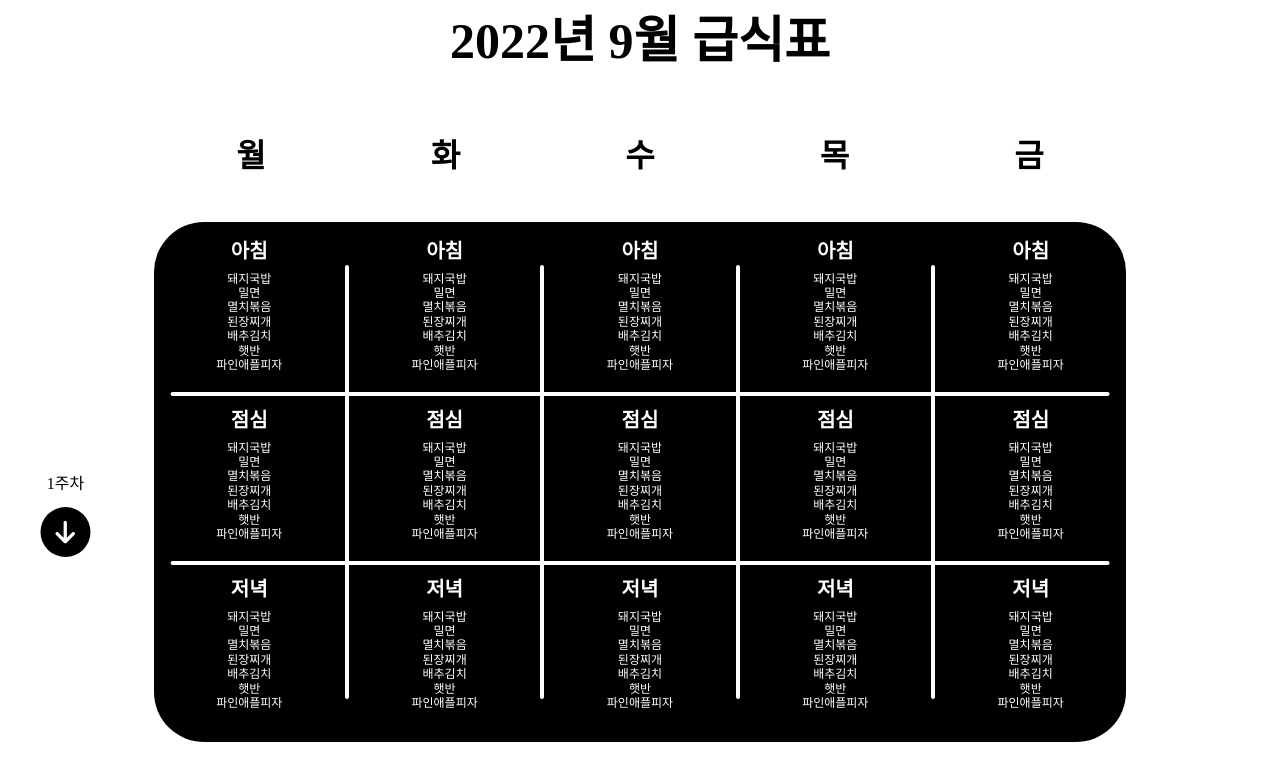
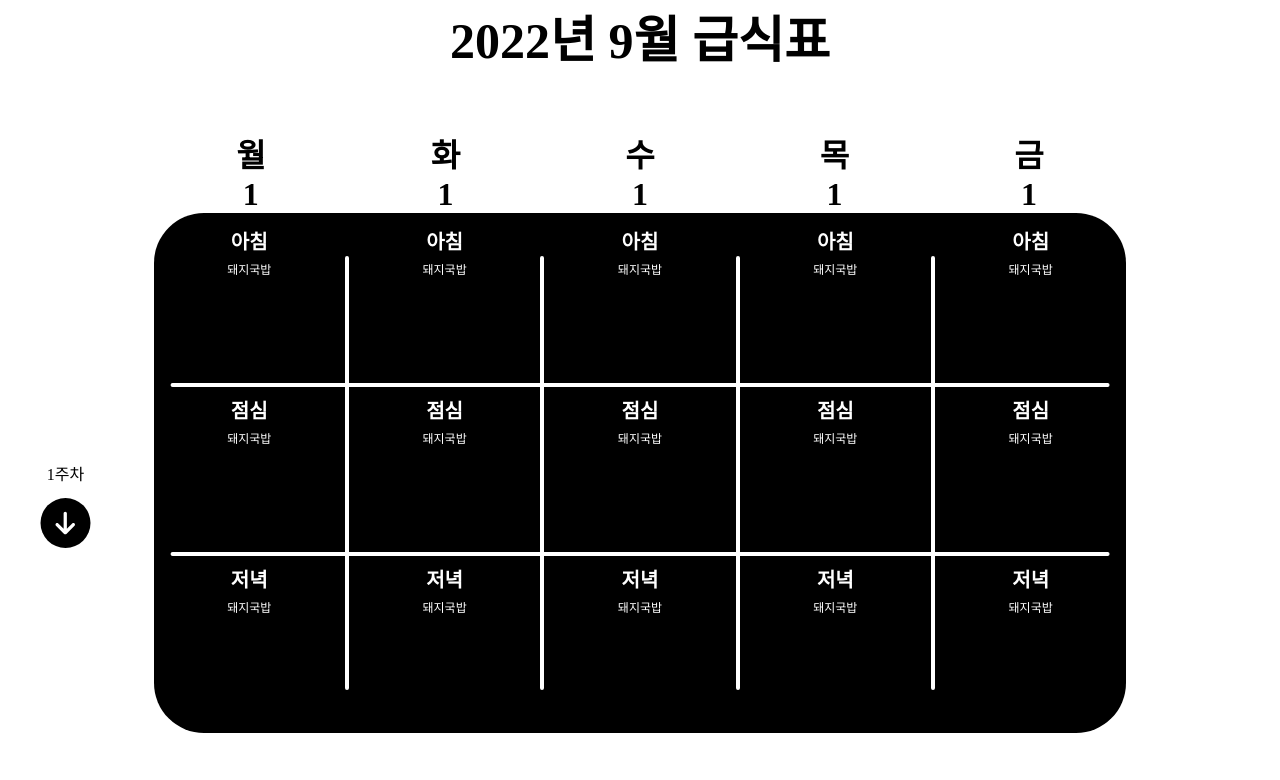
Before and after one commit to sebanimm/ber, a React (Create React App) app: page /monthlyMeal/202209 in a window 1280 px wide. Shown: the top 780 px of the page. Built offline with nearby package versions, Linux system fonts and the light colour scheme; a web font is replaced by a local one.

Commit message:
2022-09-23

```diff
--- a/package.json
+++ b/package.json
@@ -10,6 +10,7 @@
     "@testing-library/react": "^13.3.0",
     "@testing-library/user-event": "^13.5.0",
     "axios": "^0.27.2",
+    "eslint-plugin-react-hooks": "^5.0.0-next-d1bb1c586-20220922",
     "react": "^18.2.0",
     "react-dom": "^18.2.0",
     "react-router-dom": "^6.4.0",
--- a/src/components/MealTable.js
+++ b/src/components/MealTable.js
@@ -134,15 +134,19 @@ const MealTable = ({ year, month }) => {
 	const monthSWeek = nowDate.getDay();
 	const weekCount = parseInt((parseInt(lastDate) + monthSWeek - 1) / 7) + 1;
 
-	const currentMonth = [];
+	const currentDays = [];
 
-	for (let i = 0; i < lastDate; i++) {
-		const date = new Date(year, month, i + 1);
-		const day = String(date.getDate()).padStart(2, "0");
-		currentMonth[i] = `${year}${month}${day}`;
+	for (let i = 0, j = 0; i < lastDate; i++) {
+		const date = new Date(year, month - 1, i + 1);
+		const dayOfTheWeek = date.getDay();
+		if (dayOfTheWeek >= 1 && dayOfTheWeek <= 5) {
+			const day = String(date.getDate()).padStart(2, "0");
+			currentDays[j] = `${year}${month}${day}`;
+			j += 1;
+		}
 	}
 
-	console.log(currentMonth);
+	console.log(currentDays);
 	const KEY = "3945dd1428d94d0cb836e00bd0a5480d";
 	const URL = `https://open.neis.go.kr/hub/mealServiceDietInfo?Key=${KEY}&Type=json&pIndex=1&pSize=100&ATPT_OFCDC_SC_CODE=C10&SD_SCHUL_CODE=7150658&MLSV_YMD=${Date}}`;
 
@@ -169,11 +173,11 @@ const MealTable = ({ year, month }) => {
 				<p>금</p>
 			</Days>
 			<Dates>
-				<p>ㅤ</p>
-				<p>ㅤ</p>
-				<p>ㅤ</p>
-				<p>ㅤ</p>
-				<p>ㅤ</p>
+				<p>1</p>
+				<p>1</p>
+				<p>1</p>
+				<p>1</p>
+				<p>1</p>
 			</Dates>
 			<div style={{ position: "relative" }}>
 				<Stepper>
@@ -193,122 +197,77 @@ const MealTable = ({ year, month }) => {
 					<Column>
 						<Box>
 							<MealTime>아침</MealTime>
-							<MealInfo>
-								돼지국밥{"\n"}밀면{"\n"}멸치볶음{"\n"}된장찌개{"\n"}
-								배추김치{"\n"}햇반{"\n"}파인애플피자
-							</MealInfo>
+							<MealInfo>돼지국밥{"\n"}</MealInfo>
 						</Box>
 						<Box>
 							<MealTime>점심</MealTime>
-							<MealInfo>
-								돼지국밥{"\n"}밀면{"\n"}멸치볶음{"\n"}된장찌개{"\n"}
-								배추김치{"\n"}햇반{"\n"}파인애플피자
-							</MealInfo>
+							<MealInfo>돼지국밥{"\n"}</MealInfo>
 						</Box>
 						<Box>
 							<MealTime>저녁</MealTime>
-							<MealInfo>
-								돼지국밥{"\n"}밀면{"\n"}멸치볶음{"\n"}된장찌개{"\n"}
-								배추김치{"\n"}햇반{"\n"}파인애플피자
-							</MealInfo>
+							<MealInfo>돼지국밥{"\n"}</MealInfo>
 						</Box>
 					</Column>
 					<VerticalLine />
 					<Column>
 						<Box>
 							<MealTime>아침</MealTime>
-							<MealInfo>
-								돼지국밥{"\n"}밀면{"\n"}멸치볶음{"\n"}된장찌개{"\n"}
-								배추김치{"\n"}햇반{"\n"}파인애플피자
-							</MealInfo>
+							<MealInfo>돼지국밥{"\n"}</MealInfo>
 						</Box>
 						<Box>
 							<MealTime>점심</MealTime>
-							<MealInfo>
-								돼지국밥{"\n"}밀면{"\n"}멸치볶음{"\n"}된장찌개{"\n"}
-								배추김치{"\n"}햇반{"\n"}파인애플피자
-							</MealInfo>
+							<MealInfo>돼지국밥{"\n"}</MealInfo>
 						</Box>
 						<Box>
 							<MealTime>저녁</MealTime>
-							<MealInfo>
-								돼지국밥{"\n"}밀면{"\n"}멸치볶음{"\n"}된장찌개{"\n"}
-								배추김치{"\n"}햇반{"\n"}파인애플피자
-							</MealInfo>
+							<MealInfo>돼지국밥{"\n"}</MealInfo>
 						</Box>
 					</Column>
 					<VerticalLine />
 					<Column>
 						<Box>
 							<MealTime>아침</MealTime>
-							<MealInfo>
-								돼지국밥{"\n"}밀면{"\n"}멸치볶음{"\n"}된장찌개{"\n"}
-								배추김치{"\n"}햇반{"\n"}파인애플피자
-							</MealInfo>
+							<MealInfo>돼지국밥{"\n"}</MealInfo>
 							<HorizontalLine />
 						</Box>
 						<Box>
 							<MealTime>점심</MealTime>
-							<MealInfo>
-								돼지국밥{"\n"}밀면{"\n"}멸치볶음{"\n"}된장찌개{"\n"}
-								배추김치{"\n"}햇반{"\n"}파인애플피자
-							</MealInfo>
+							<MealInfo>돼지국밥{"\n"}</MealInfo>
 							<HorizontalLine />
 						</Box>
 						<Box>
 							<MealTime>저녁</MealTime>
-							<MealInfo>
-								돼지국밥{"\n"}밀면{"\n"}멸치볶음{"\n"}된장찌개{"\n"}
-								배추김치{"\n"}햇반{"\n"}파인애플피자
-							</MealInfo>
+							<MealInfo>돼지국밥{"\n"}</MealInfo>
 						</Box>
 					</Column>
 					<VerticalLine />
 					<Column>
 						<Box>
 							<MealTime>아침</MealTime>
-							<MealInfo>
-								돼지국밥{"\n"}밀면{"\n"}멸치볶음{"\n"}된장찌개{"\n"}
-								배추김치{"\n"}햇반{"\n"}파인애플피자
-							</MealInfo>
+							<MealInfo>돼지국밥{"\n"}</MealInfo>
 						</Box>
 						<Box>
 							<MealTime>점심</MealTime>
-							<MealInfo>
-								돼지국밥{"\n"}밀면{"\n"}멸치볶음{"\n"}된장찌개{"\n"}
-								배추김치{"\n"}햇반{"\n"}파인애플피자
-							</MealInfo>
+							<MealInfo>돼지국밥{"\n"}</MealInfo>
 						</Box>
 						<Box>
 							<MealTime>저녁</MealTime>
-							<MealInfo>
-								돼지국밥{"\n"}밀면{"\n"}멸치볶음{"\n"}된장찌개{"\n"}
-								배추김치{"\n"}햇반{"\n"}파인애플피자
-							</MealInfo>
+							<MealInfo>돼지국밥{"\n"}</MealInfo>
 						</Box>
 					</Column>
 					<VerticalLine />
 					<Column>
 						<Box>
 							<MealTime>아침</MealTime>
-							<MealInfo>
-								돼지국밥{"\n"}밀면{"\n"}멸치볶음{"\n"}된장찌개{"\n"}
-								배추김치{"\n"}햇반{"\n"}파인애플피자
-							</MealInfo>
+							<MealInfo>돼지국밥{"\n"}</MealInfo>
 						</Box>
 						<Box>
 							<MealTime>점심</MealTime>
-							<MealInfo>
-								돼지국밥{"\n"}밀면{"\n"}멸치볶음{"\n"}된장찌개{"\n"}
-								배추김치{"\n"}햇반{"\n"}파인애플피자
-							</MealInfo>
+							<MealInfo>돼지국밥{"\n"}</MealInfo>
 						</Box>
 						<Box>
 							<MealTime>저녁</MealTime>
-							<MealInfo>
-								돼지국밥{"\n"}밀면{"\n"}멸치볶음{"\n"}된장찌개{"\n"}
-								배추김치{"\n"}햇반{"\n"}파인애플피자
-							</MealInfo>
+							<MealInfo>돼지국밥{"\n"}</MealInfo>
 						</Box>
 					</Column>
 				</Table>
```
Also changed, not shown: 1 other file (tests, documents, lock files or other folders).
